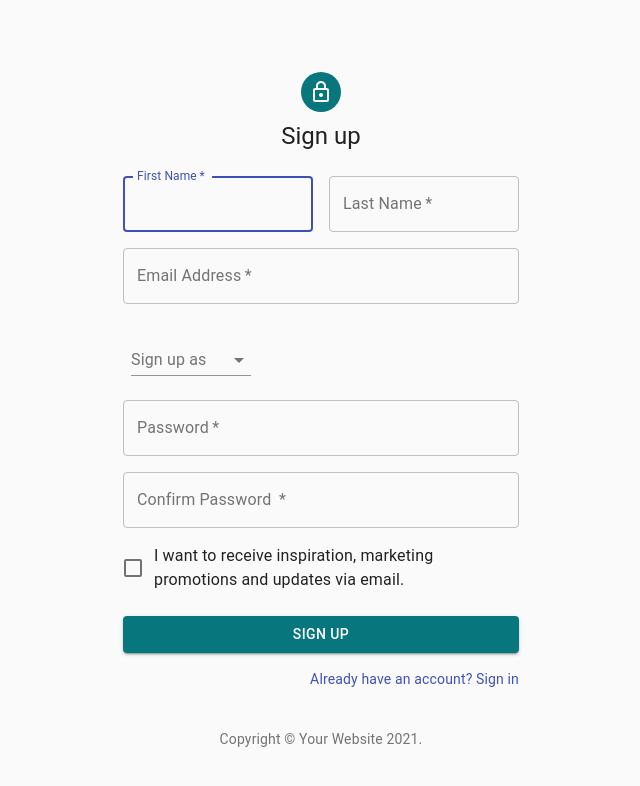
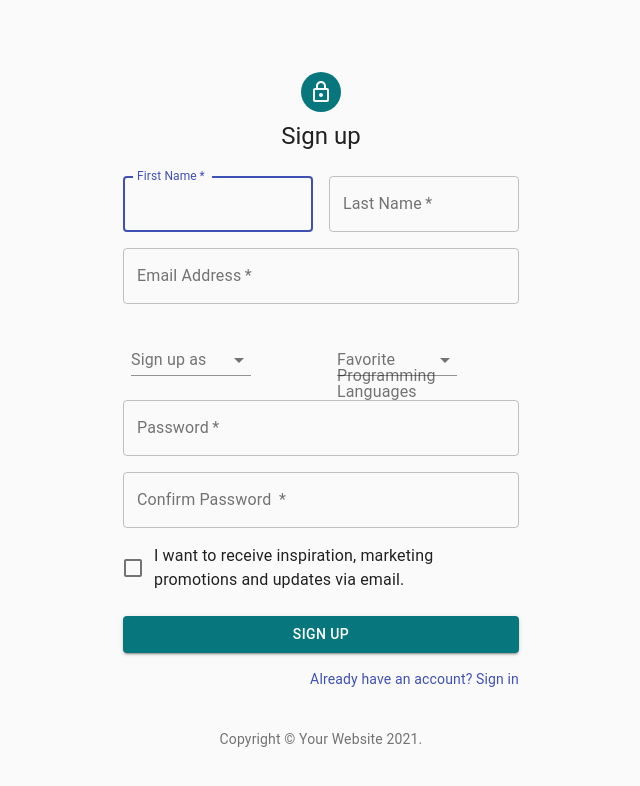
Before and after one commit to Sebas1245/MockMeUp, a React (Create React App) app in the folder client/: page /signup in a window 1280 px wide. Shown: the top 786 px of the page, without its empty margins (319-959 px from the left). Built offline with nearby package versions, Linux system fonts and the light colour scheme; a web font is replaced by a local one.

Commit message:
Multiple select for programming languages

```diff
--- a/client/src/views/SignUp.js
+++ b/client/src/views/SignUp.js
@@ -16,6 +16,8 @@ import Select from '@material-ui/core/Select';
 import MenuItem from '@material-ui/core/MenuItem';
 import FormControl from '@material-ui/core/FormControl';
 import InputLabel from '@material-ui/core/InputLabel';
+import Input from '@material-ui/core/Input';
+import ListItemText from '@material-ui/core/ListItemText';
 
 function Copyright() {
     return (
@@ -61,9 +63,34 @@ const useStyles = makeStyles((theme) => ({
     },
 }));
 
+const ITEM_HEIGHT = 48;
+const ITEM_PADDING_TOP = 8;
+const MenuProps = {
+    PaperProps: {
+      style: {
+        maxHeight: ITEM_HEIGHT * 4.5 + ITEM_PADDING_TOP,
+        width: 250,
+      },
+    },
+  };
+
+const programmingLanguages = [
+    'Python',
+    'JavaScript',
+    'Java',
+    'C/C++',
+    'GoLang',
+    'C#',
+    'SQL',
+    'Dart',
+    'R',
+    'PHP',
+];
+
 export default function SignUp() {
     const classes = useStyles();
     const [role, setRole] = useState('')
+    const [language, setProgrammingLanguages] = React.useState([]);
 
     return (
         <Container component="main" maxWidth="xs">
@@ -126,6 +153,28 @@ export default function SignUp() {
                                 </Select>
                             </FormControl>
                         </Grid>
+                        <Grid item xs={12} sm={6}>
+                            <FormControl className={classes.formControl}>
+                                <InputLabel id="demo-mutiple-checkbox-label">Favorite Programming Languages</InputLabel>
+                                <Select
+                                    labelId="demo-mutiple-checkbox-label"
+                                    id="demo-mutiple-checkbox"
+                                    multiple
+                                    value={language}
+                                    onChange={ event => setProgrammingLanguages(event.target.value)}
+                                    input={<Input />}
+                                    renderValue={(selected) => selected.join(', ')}
+                                    MenuProps={MenuProps}
+                                >
+                                    {programmingLanguages.map((programmingLanguage) => (
+                                        <MenuItem key={programmingLanguage} value={programmingLanguage}>
+                                            <Checkbox checked={language.indexOf(programmingLanguage) > -1} />
+                                            <ListItemText primary={programmingLanguage} />
+                                        </MenuItem>
+                                    ))}
+                                </Select>
+                            </FormControl>
+                        </Grid>
                         <Grid item xs={12}>
                             <TextField
                                 variant="outlined"
```
